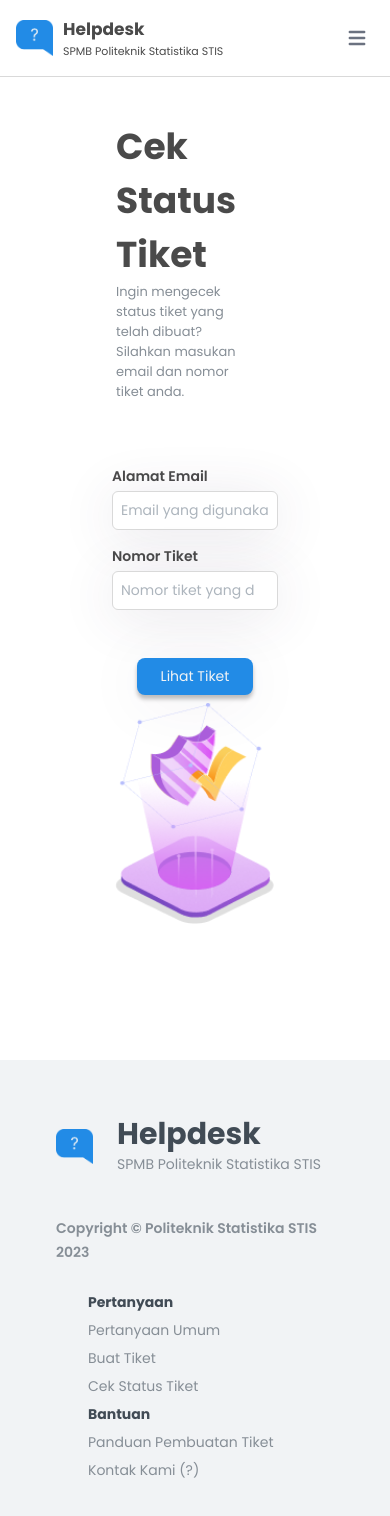
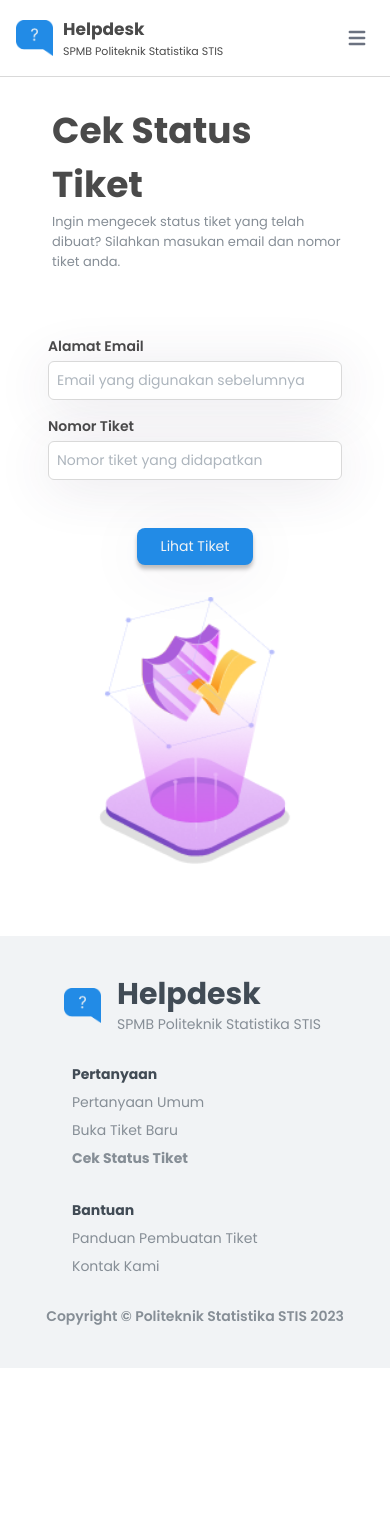
Before and after one commit to damarss/helpdesk, a Next.js app: page /check-ticket in a window 390 px wide. Shown: the top 1516 px of the page. After the commit the page ends 1368 px from the top, so only its background shows below. Built offline with nearby package versions, Linux system fonts and the light colour scheme.

Commit message:
checkticket coba responsive

```diff
--- a/app/check-ticket/page.tsx
+++ b/app/check-ticket/page.tsx
@@ -5,8 +5,8 @@ type Props = {}
 
 const CheckTicketPage = (props: Props) => {
   return <>
-        <div className="flex flex-col m-28">
-            <div className="mb-4 pl-1 w-3/4">
+        <div className="flex flex-col m-12 mt-24 md:m-28">
+            <div className="mb-4 pl-1 w-full">
         <h1 className="text-4xl font-bold mt-2 leading-[54px]">Cek Status Tiket</h1>
         <p className="text-[13px] text-grey-mid font-normal mb-4 leading-5">Ingin mengecek status tiket yang telah dibuat? Silahkan masukan email dan nomor tiket anda.</p>
 
--- a/app/components/AccordionFAQ.tsx
+++ b/app/components/AccordionFAQ.tsx
@@ -61,7 +61,7 @@ const AccordionFAQ = () => {
   ];
 
 return (
-  <div className="flex flex-col md:flex-row">
+  <div className="flex flex-col md:flex-row space-y-6 md:space-y-0">
     <div className="w-full md:w-1/3 mr-28 ">
       {faqData.map((data) => (
         <AccordionUI
--- a/app/components/AccordionUI.tsx
+++ b/app/components/AccordionUI.tsx
@@ -44,7 +44,7 @@ const handleQuestionClick = (question: Question) => {
 return (
     <>
     <div
-        className={`flex group cursor-pointer w-full mx-auto h-16 justify-between items-center p-2 mt-2 rounded-md shadow-lg
+        className={`flex group cursor-pointer w-full mx-auto h-16 justify-between items-center  mt-2 rounded-md shadow-lg
         ${isOpen ? 'bg-blue-base' : 'bg-white'}
         hover:bg-blue-base hover:shadow-lg focus:bg-blue-base hover:border-none border-2 border-grey-light`}
         onClick={handleAccordionClick}
@@ -67,11 +67,11 @@ return (
     </div>
 
     {isOpen && (
-        <div className='ml-8 border-l-[3px] border-grey-light my-6'>
+        <div className='ml-4 md:ml-8 border-l-[3px] border-grey-light my-6'>
         {questions.map((question) => (
             <div
             key={question.id}
-            className={`cursor-pointer ml-12 my-4 bg-white w-full sm:w-3/4 h-auto rounded-md py-4 mb-2 hover:text-dark-main ${
+            className={`cursor-pointer text-sm md:text-base ml-10 my-4 bg-white w-2/3 sm:w-3/4 h-auto rounded-md py-4 mb-2 hover:text-dark-main ${
                 selectedQuestionId === question.id ? 'font-semibold' : 'text-grey-mid'
             }`}
             onClick={() => handleQuestionClick(question)}
--- a/app/components/CardFAQ.tsx
+++ b/app/components/CardFAQ.tsx
@@ -13,15 +13,19 @@ interface Question {
 const CardFAQ: React.FC<CardFaqProps> = ({ question }) => {
   return (
     <>
-    <div className="bg-white mt-2 rounded-lg  shadow-shadow-1 whitespace-pre-line p-12">
-      <h3 className="text-md my-1 font-semibold sm:text-2xl ">{question.question}</h3>
-      <p className="mb-2 font-light text-[11px] text-grey-mid"> Terakhir di perbarui setahun lalu</p>
+      <div className="bg-white mt-2 rounded-lg shadow-shadow-1 whitespace-pre-line p-6 sm:p-12 ">
+        <h3 className="text-base sm:text-xl md:text-2xl my-1 font-semibold">{question.question}</h3>
+        <p className="mb-2 font-light text-[11px] text-grey-mid">Terakhir diperbarui setahun lalu</p>
         <hr className="border-b-[1.2px] mx-4 mb-4" />
         <p className="font-medium text-xs leading-5">{question.answer}</p>
       </div>
-    <div className="mx-14 my-6 font-light text-[11px] text-grey-mid">
+      <div className="mx-4 sm:mx-14 my-4 sm:my-6 font-light text-[11px] text-grey-mid">
         <p>
-          Punya pertanyaan lain? <span className="font-semibold underline text-black-base"><a href="/create-ticket">Buka tiket baru</a></span> untuk menanyakan langsung!
+          Punya pertanyaan lain?{" "}
+          <span className="font-semibold underline text-black-base">
+            <a href="/create-ticket">Buka tiket baru</a>
+          </span>{" "}
+          untuk menanyakan langsung!
         </p>
       </div>
     </>
--- a/app/components/CheckForm.tsx
+++ b/app/components/CheckForm.tsx
@@ -44,7 +44,7 @@ const CheckForm = (props: Props) => {
 
       </div>
       </div>
-      <div className="flex w-full md:w-2/3 ms-auto md:pe-4">
+      <div className="flex justify-center md:justify-normal w-full md:w-3/4 mt-6 ms-auto md:pe-4">
         <Image
           src="/assets/img/Verify.png"
           alt="Create Ticket Illustration"
--- a/app/components/Footer.tsx
+++ b/app/components/Footer.tsx
@@ -1,39 +1,106 @@
-import React from 'react'
-import Logo from './Logo'
+"use client";
 
-type Props = {}
+import Link from "next/link";
+import { usePathname } from "next/navigation";
+import React from "react";
+import Logo from "./Logo";
 
-const Footer = (props: Props) => {
+type Menu = {
+  id: number;
+  name: string;
+  url: string;
+};
+
+const questionMenus: Menu[] = [
+  {
+    id: 1,
+    name: "Pertanyaan Umum",
+    url: "/faq",
+  },
+  {
+    id: 2,
+    name: "Buka Tiket Baru",
+    url: "/create-ticket",
+  },
+  {
+    id: 3,
+    name: "Cek Status Tiket",
+    url: "/check-ticket",
+  },
+];
+
+const helpMenus: Menu[] = [
+  {
+    id: 4,
+    name: "Panduan Pembuatan Tiket",
+    url: "/guide",
+  },
+  {
+    id: 5,
+    name: "Kontak Kami",
+    url: "/contact",
+  },
+];
+
+const Footer = () => {
+  const pathname = usePathname();
+
   return (
-    <div className='bg-grey-base h-1/2 w-full flex md:flex-row flex-col justify-evenly px-14 py-10'>
-      <div className='flex flex-col flex-auto md:mx-12'>
-        <div className="flex font-medium items-center ">
-          <Logo></Logo>
-        <div className='flex flex-col mx-2 py-4'>
-          <span className="ml-4 text-3xl leading-11 font-bold text-black-base">Helpdesk</span>
-          <span className="ml-4 font-normal leading-6 text-base text-grey-mid">SPMB Politeknik Statistika STIS</span>
+    <footer className="bg-grey-base py-10">
+      <div className="container mx-auto">
+        <div className="flex flex-wrap items-start mx-12">
+          <div className="flex flex-auto flex-col w-full md:w-auto px-4">
+            <div className="flex items-center">
+              <Logo />
+              <div className="flex flex-col ml-4">
+                <span className="text-3xl leading-11 font-bold text-black-base">Helpdesk</span>
+                <span className="font-normal leading-6 text-base text-grey-mid">SPMB Politeknik Statistika STIS</span>
               </div>
             </div>
-          <span className="my-6 font-semibold text-sm leading-6 text-grey-mid">Copyright © Politeknik Statistika STIS 2023</span>
+            <div className="my-6 font-semibold text-sm leading-6 text-grey-mid hidden md:block"> Copyright
+              &copy; Politeknik Statistika STIS 2023
+            </div>
                       </div>
 
-      <div className='mx-8'>
-        <div className='flex flex-col'>
+          <div className="w-full md:w-auto flex flex-wrap md:flex-nowrap justify-start md:justify-end mt-6 md:mt-0">
+            <div className="flex flex-col px-6">
               <span className="font-bold text-sm leading-7 text-black-base">Pertanyaan</span>
-          <span className="text-sm leading-7 text-grey-mid">Pertanyaan Umum</span>
-          <span className="text-sm leading-7 text-grey-mid">Buat Tiket</span>
-          <span className="text-sm leading-7 text-grey-mid">Cek Status Tiket</span>
+              {questionMenus.map((menu) => (
+                <Link key={menu.id} href={menu.url}>
+                  <span
+                    className={`text-sm leading-7 text-grey-mid ${
+                      pathname === menu.url ? "font-bold" : ""
+                    }`}
+                  >
+                    {menu.name}
+                  </span>
+                </Link>
+              ))}
             </div>
-      </div>
-      <div className='mx-8'>
-        <div className='flex flex-col'>
+
+            <div className="flex flex-col px-6 mt-6 md:mt-0">
               <span className="font-bold text-sm leading-7 text-black-base">Bantuan</span>
-          <span className="text-sm leading-7 text-grey-mid">Panduan Pembuatan Tiket</span>
-          <span className="text-sm leading-7 text-grey-mid">Kontak Kami (?)</span>
+              {helpMenus.map((menu) => (
+                <Link key={menu.id} href={menu.url}>
+                  <span
+                    className={`text-sm leading-7 text-grey-mid ${
+                      pathname === menu.url ? "font-bold" : ""
+                    }`}
+                  >
+                    {menu.name}
+                  </span>
+                </Link>
+              ))}
             </div>
           </div>
         </div>
-  )
-}
+      </div>
 
-export default Footer
+      <div className="text-center font-semibold mt-6 text-sm leading-6 text-grey-mid md:hidden"> Copyright
+          &copy; Politeknik Statistika STIS 2023
+        </div>
+    </footer>
+  );
+};
+
+export default Footer;
--- a/app/faq/page.tsx
+++ b/app/faq/page.tsx
@@ -3,9 +3,9 @@ import { AccordionFAQ } from "../components";
 
 const Page = () => {
     return <>
-        <div className="flex flex-col m-28">
-            <div className="mb-4 pl-1 w-3/4">
-        <h1 className="text-4xl font-bold mt-2 leading-[54px]">Pertanyaan Umum</h1>
+        <div className="flex flex-col m-12 mt-24 md:m-28 ">
+            <div className="mb-4 pl-1 w-full">
+        <h1 className="text-3xl md:text-4xl font-bold mt-2 leading-[50px] md:leading-[54px]">Pertanyaan Umum</h1>
         <p className="text-[13px] text-grey-mid font-normal mb-4 leading-5">Pertanyaan Umum seputar SPMB Politeknik Statistika STIS</p>
 
             </div>
```
Lines whose indentation alone changed are shown as unchanged.
